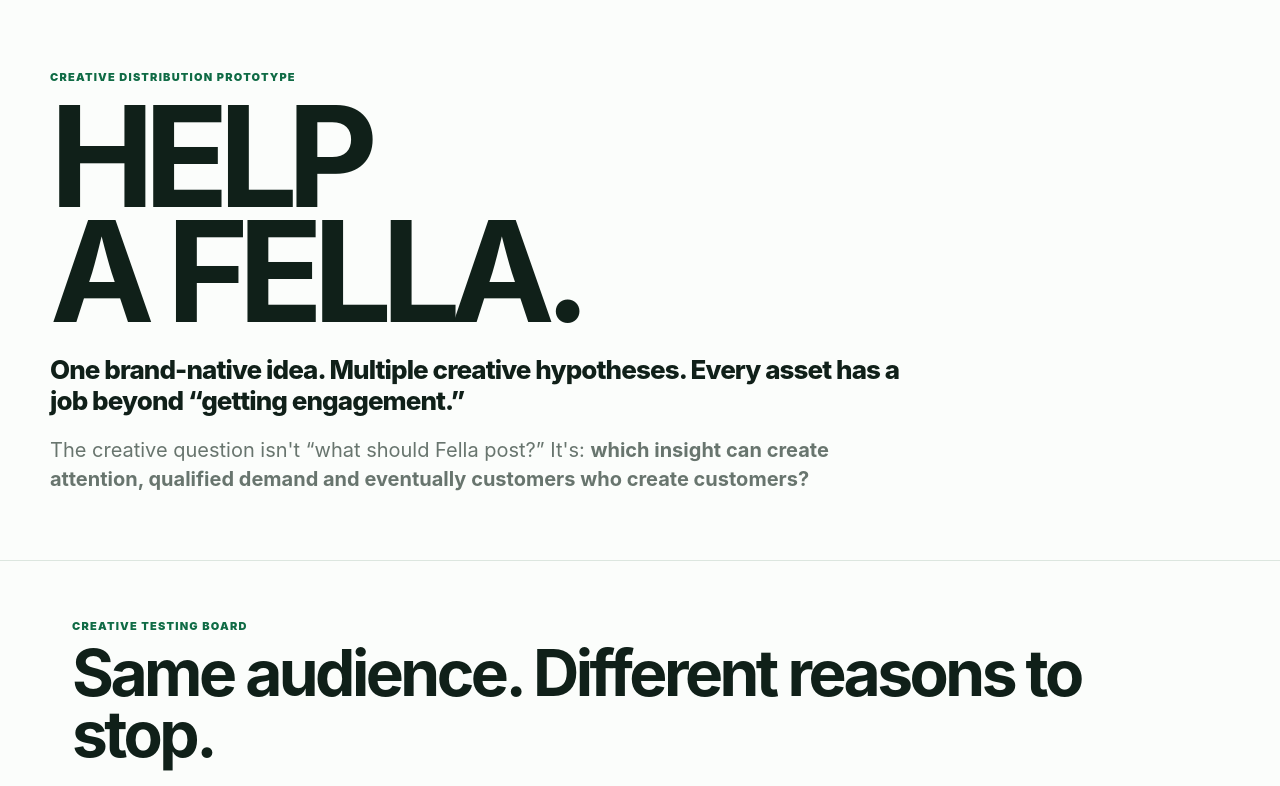
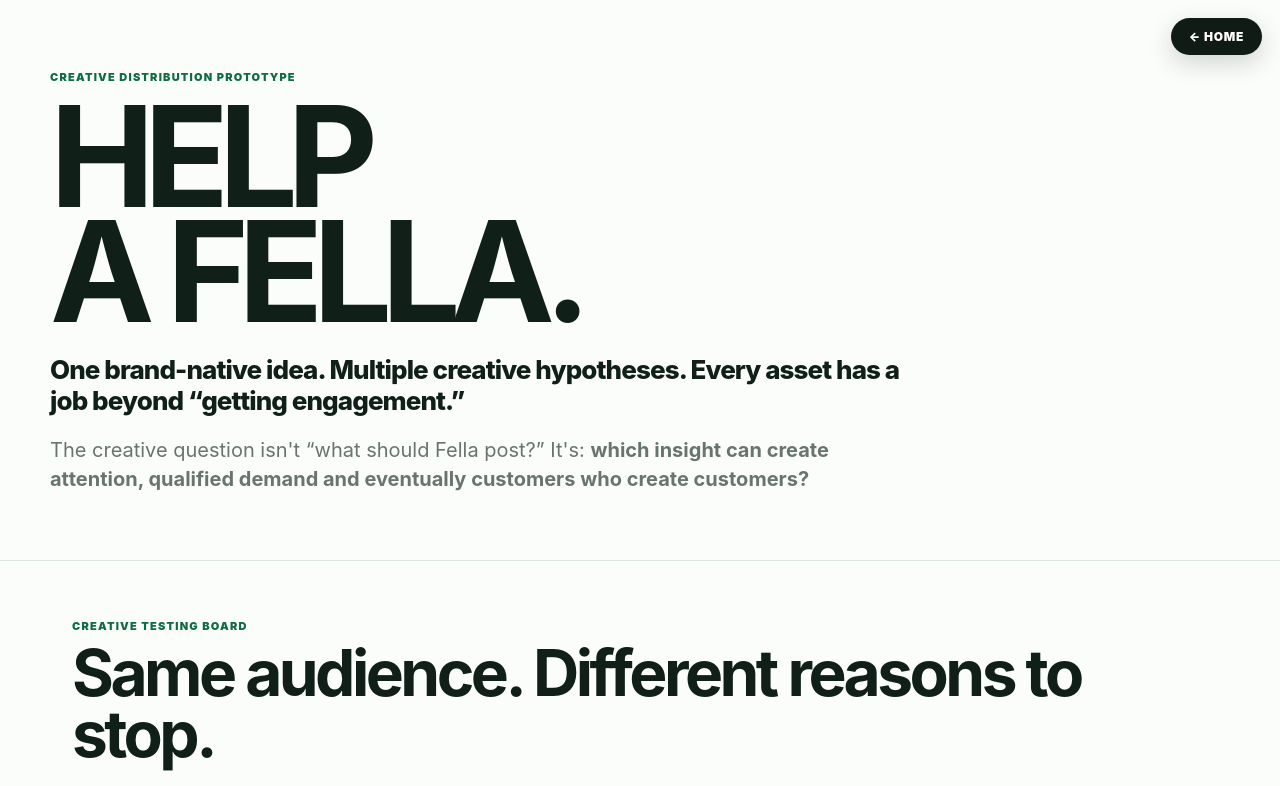
Before and after one commit to gustoking/aios-growth, a plain HTML site: page creative.html in a window 1280 px wide. Shown: the top 786 px of the page. Drawn offline with Linux system fonts and the light colour scheme.

Commit message:
Add home button to remaining presentation pages

```diff
--- a/creative.html
+++ b/creative.html
@@ -23,6 +23,7 @@
 </style>
 </head>
 <body>
+<a href="index.html" style="position:fixed;top:18px;right:18px;z-index:9999;background:#101b16;color:#fff;padding:11px 18px;border-radius:999px;font-size:12px;font-weight:900;text-decoration:none;letter-spacing:.06em;text-transform:uppercase;box-shadow:0 8px 24px rgba(16,27,22,.18);display:inline-flex;align-items:center;gap:6px;">← Home</a>
 <div class="wrap hero">
  <div class="kicker">Creative distribution prototype</div>
  <h1>HELP<br>A FELLA.</h1>
```
Also changed, not shown: landing.html (+1 -0 lines), moments.html (+1 -0 lines), queue.html (+1 -0 lines).
